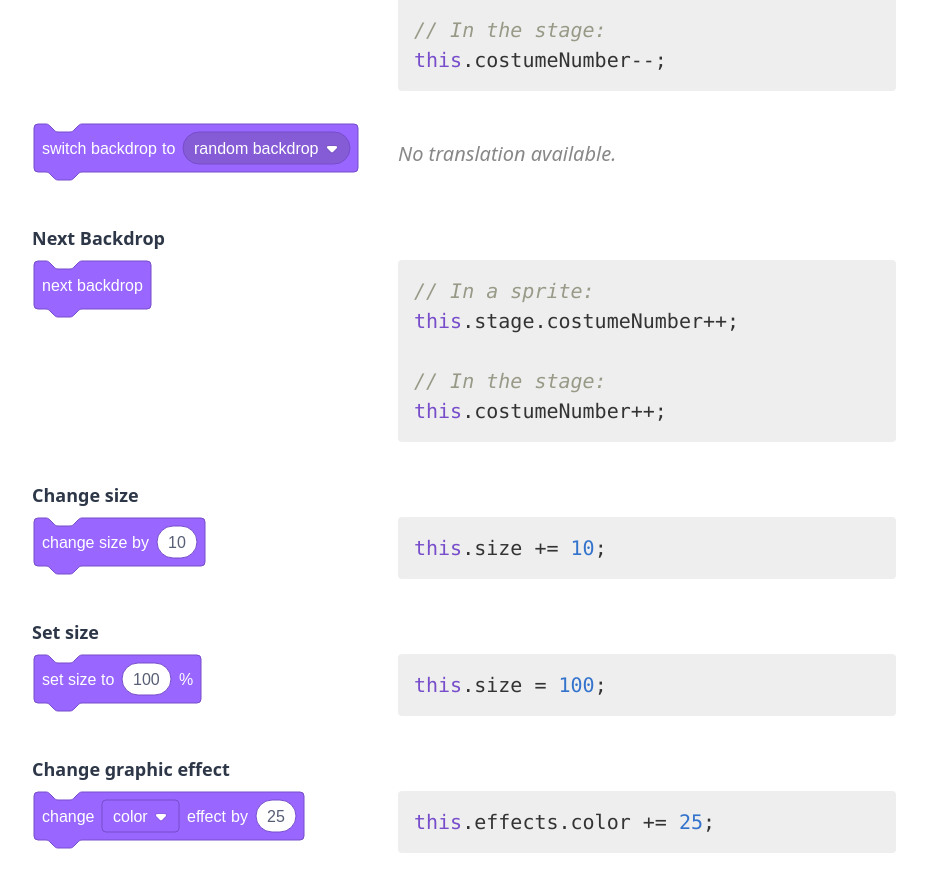
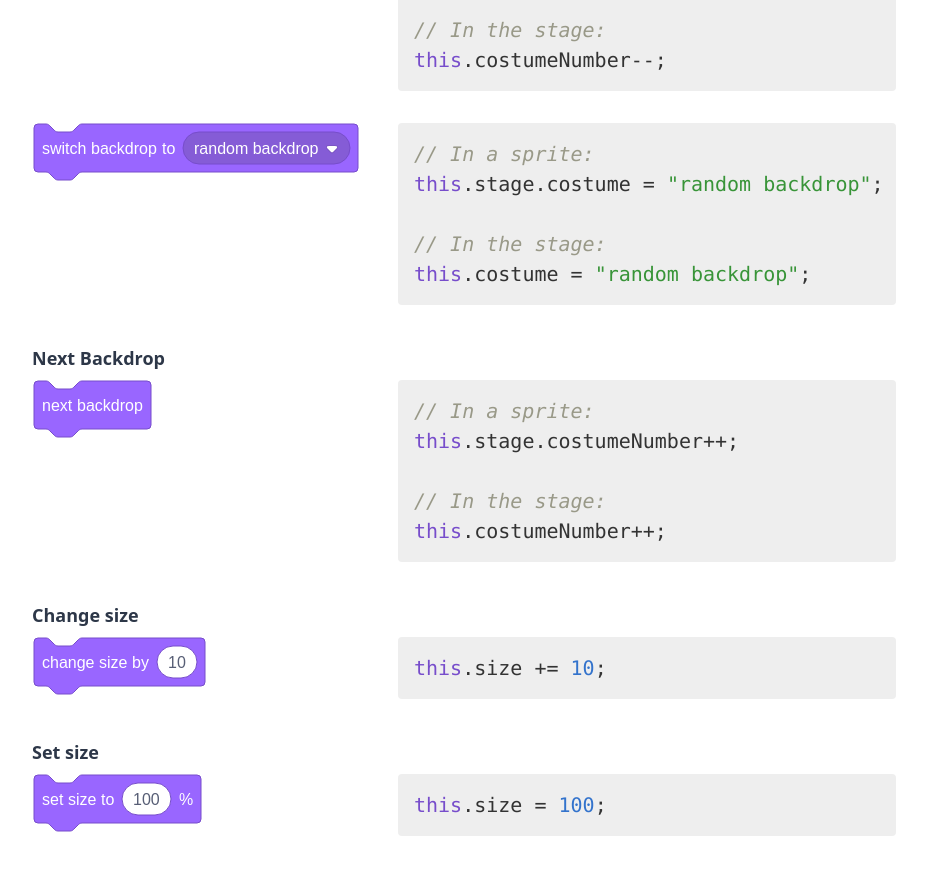
Before and after one commit to PullJosh/leopard-website, a Next.js app: page /translations/looks in a window 1280 px wide. Shown: the part 1720-2600 px from the top of the page, without its empty margins (176-1103 px from the left). Built offline with nearby package versions, Linux system fonts and the light colour scheme.

Commit message:
Add random backdrop translation

```diff
--- a/pages/translations/looks.tsx
+++ b/pages/translations/looks.tsx
@@ -51,7 +51,9 @@ export default function Looks() {
           <Translation blockImg="looks/switchBackdropToPrevious.svg">
             {`// In a sprite:\nthis.stage.costumeNumber--;\n\n// In the stage:\nthis.costumeNumber--;`}
           </Translation>
-          <Translation blockImg="looks/switchBackdropToRandom.svg"></Translation>
+          <Translation blockImg="looks/switchBackdropToRandom.svg">
+            {`// In a sprite: \nthis.stage.costume = "random backdrop";\n\n// In the stage:\nthis.costume = "random backdrop";`}
+          </Translation>
 
           <TranslationHeader>Next Backdrop</TranslationHeader>
           <Translation blockImg="looks/nextBackdrop.svg">
```
